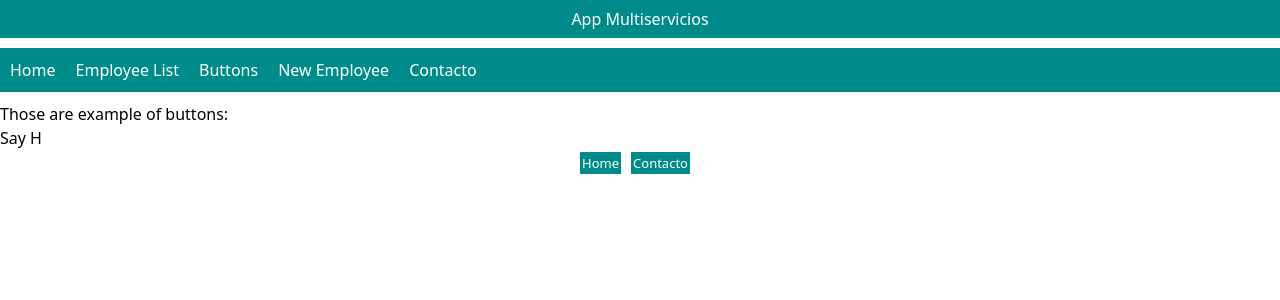
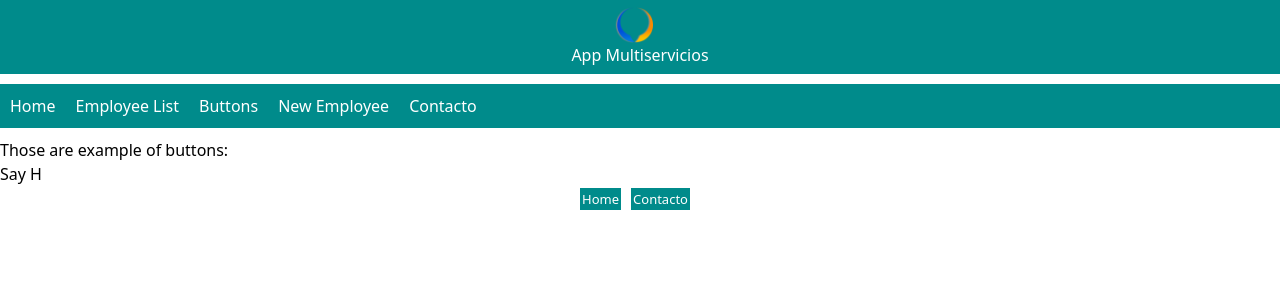
Before and after one commit to CarlosDev0/NextDashboard, a Next.js app: page /buttons in a window 1280 px wide. Shown: the top 300 px of the page. Built offline with nearby package versions, Linux system fonts and the light colour scheme.

Commit message:
new image on header

```diff
--- a/components/header/header.tsx
+++ b/components/header/header.tsx
@@ -1,9 +1,12 @@
 import "./header.css";
 const header = () => {
   return (
-    <center>
-      <p className="mainHeader">App Multiservicios</p>
-    </center>
+    <div className="mainHeader">
+      <center>
+        <img src={"/logo.png"} className="mr-3 h-6 sm:h-9" alt="logo" />
+        App Multiservicios
+      </center>
+    </div>
   );
 };
 
```
